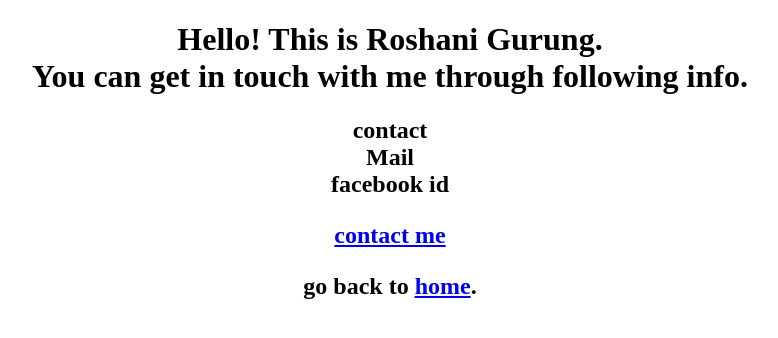
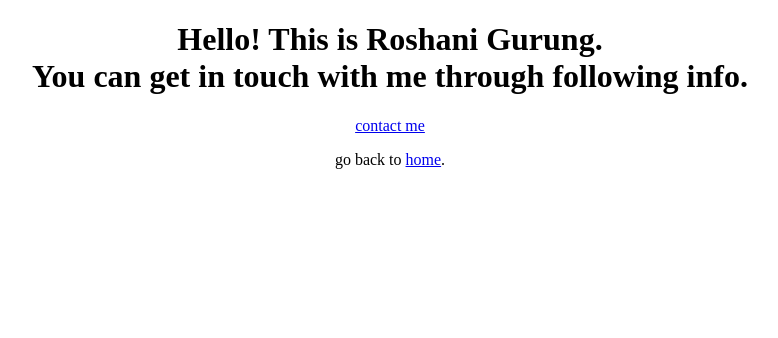
Before and after one commit to RosniPotato/roshaniwebsite, a plain HTML site: page about me.html in a window 1280 px wide. Shown: the whole page, without its empty margins (250-1028 px from the left). Drawn offline with Linux system fonts and the light colour scheme.

Commit message:
Update about me.html

```diff
--- a/about me.html
+++ b/about me.html
@@ -15,8 +15,8 @@
         </h1>
 
 
-        <h2> contact <br> Mail <br> facebook id </h2>
-        <h2>
+
+
             <p> <a href="contact.html">contact me</a></p>
             <p> go back to <a href="index.html">home</a>.</p>
     </body>
```
